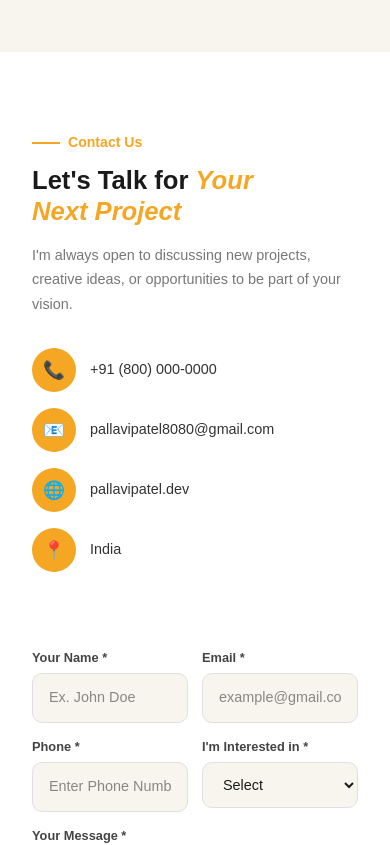
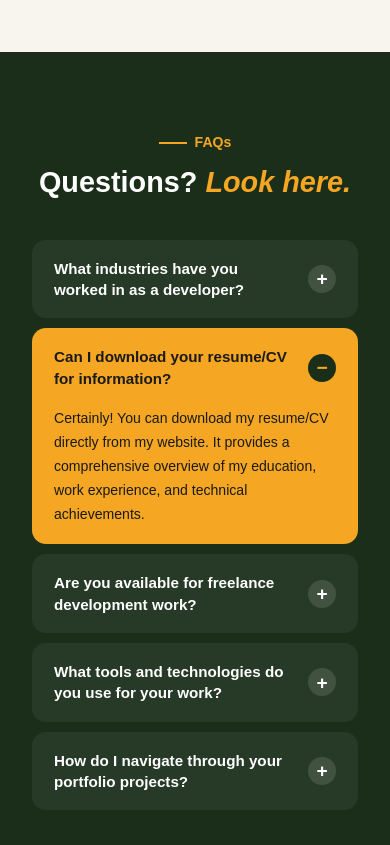
Before and after one commit to pallavi-patel-developer/portfolio, a Next.js app: page / in a window 390 px wide. Shown: the part 8120-8965 px from the top of the page. Built offline with nearby package versions, Linux system fonts and the light colour scheme.

Commit message:
feat: Add an interactive FAQ section to the portfolio page.

```diff
--- a/src/app/page.js
+++ b/src/app/page.js
@@ -4,6 +4,7 @@ import About from "@/components/About";
 import Experience from "@/components/Experience";
 import Skills from "@/components/Skills";
 import Projects from "@/components/Projects";
+import FAQ from "@/components/FAQ";
 import Contact from "@/components/Contact";
 
 export default function Home() {
@@ -15,6 +16,7 @@ export default function Home() {
       <Skills />
       <Projects />
       <Experience />
+      <FAQ />
       <Contact />
     </main>
   );
--- /dev/null
+++ b/src/components/FAQ.jsx
@@ -0,0 +1,143 @@
+'use client';
+import { useState } from 'react';
+
+const faqs = [
+  {
+    q: 'What industries have you worked in as a developer?',
+    a: 'I have worked across e-commerce, SaaS, and tech startups — building backend systems, APIs, and full-stack applications for diverse business domains.',
+  },
+  {
+    q: 'Can I download your resume/CV for information?',
+    a: "Certainly! You can download my resume/CV directly from my website. It provides a comprehensive overview of my education, work experience, and technical achievements.",
+  },
+  {
+    q: 'Are you available for freelance development work?',
+    a: 'Yes! I am open to freelance and contract opportunities. Feel free to reach out through the contact form and I will get back to you within 24 hours.',
+  },
+  {
+    q: 'What tools and technologies do you use for your work?',
+    a: 'I primarily use Node.js, Express, MongoDB, PostgreSQL, Docker, React, and Next.js. I also work with cloud platforms like AWS and tools like Git and GitHub Actions.',
+  },
+  {
+    q: 'How do I navigate through your portfolio projects?',
+    a: 'You can scroll down to the Projects section where all my latest work is showcased with descriptions, tech stacks used, and links to the GitHub repositories.',
+  },
+];
+
+export default function FAQ() {
+  const [openIndex, setOpenIndex] = useState(1); // second item open by default
+
+  return (
+    <section id="faq" style={{ background: '#1a2e1a', padding: '80px 32px' }}>
+      <div style={{ maxWidth: '700px', margin: '0 auto' }}>
+        {/* Header */}
+        <div
+          style={{
+            display: 'flex',
+            alignItems: 'center',
+            justifyContent: 'center',
+            gap: '8px',
+            color: '#f5a623',
+            fontSize: '0.88rem',
+            fontWeight: 600,
+            marginBottom: '12px',
+          }}
+        >
+          <span style={{ display: 'block', width: '28px', height: '2px', background: '#f5a623' }} />
+          FAQs
+        </div>
+
+        <h2
+          style={{
+            textAlign: 'center',
+            fontSize: 'clamp(1.8rem, 4vw, 2.4rem)',
+            fontWeight: 900,
+            color: '#fff',
+            marginBottom: '40px',
+            lineHeight: 1.2,
+          }}
+        >
+          Questions?{' '}
+          <span style={{ color: '#f5a623', fontStyle: 'italic', fontWeight: 900 }}>
+            Look here.
+          </span>
+        </h2>
+
+        {/* Accordion */}
+        <div style={{ display: 'flex', flexDirection: 'column', gap: '10px' }}>
+          {faqs.map((faq, i) => {
+            const isOpen = openIndex === i;
+            return (
+              <div
+                key={i}
+                style={{
+                  background: isOpen ? '#f5a623' : 'rgba(255,255,255,0.06)',
+                  borderRadius: '14px',
+                  overflow: 'hidden',
+                  transition: 'background 0.25s',
+                  cursor: 'pointer',
+                }}
+                onClick={() => setOpenIndex(isOpen ? null : i)}
+              >
+                {/* Question row */}
+                <div
+                  style={{
+                    display: 'flex',
+                    alignItems: 'center',
+                    justifyContent: 'space-between',
+                    padding: '18px 22px',
+                    gap: '16px',
+                  }}
+                >
+                  <span
+                    style={{
+                      fontWeight: 700,
+                      fontSize: '0.95rem',
+                      color: isOpen ? '#1a1a1a' : '#fff',
+                      lineHeight: 1.4,
+                    }}
+                  >
+                    {faq.q}
+                  </span>
+                  <span
+                    style={{
+                      flexShrink: 0,
+                      width: '28px',
+                      height: '28px',
+                      borderRadius: '50%',
+                      background: isOpen ? '#1a2e1a' : 'rgba(255,255,255,0.12)',
+                      display: 'flex',
+                      alignItems: 'center',
+                      justifyContent: 'center',
+                      color: isOpen ? '#f5a623' : '#fff',
+                      fontSize: '1.2rem',
+                      fontWeight: 700,
+                      lineHeight: 1,
+                      transition: 'all 0.25s',
+                    }}
+                  >
+                    {isOpen ? '−' : '+'}
+                  </span>
+                </div>
+
+                {/* Answer */}
+                {isOpen && (
+                  <div
+                    style={{
+                      padding: '0 22px 18px',
+                      color: '#1a1a1a',
+                      fontSize: '0.88rem',
+                      lineHeight: 1.7,
+                    }}
+                  >
+                    {faq.a}
+                  </div>
+                )}
+              </div>
+            );
+          })}
+        </div>
+      </div>
+    </section>
+  );
+}
```
